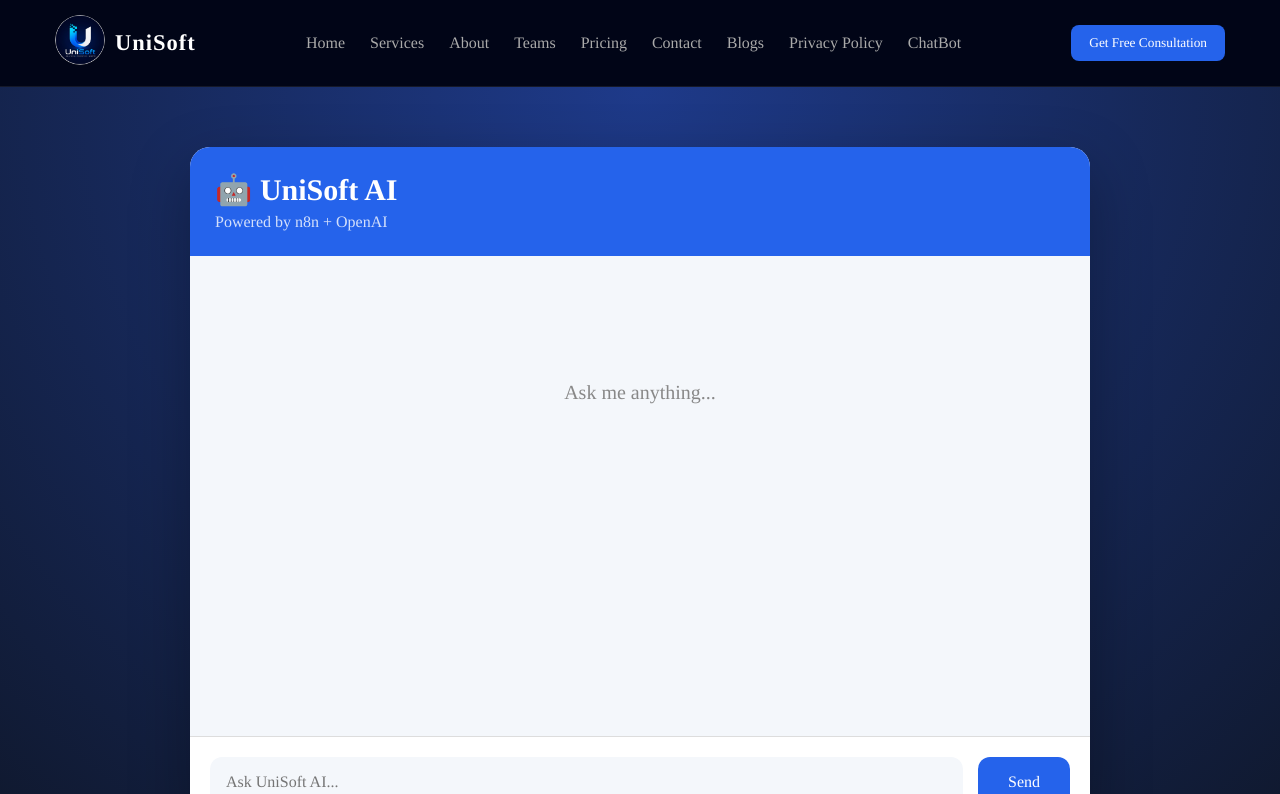
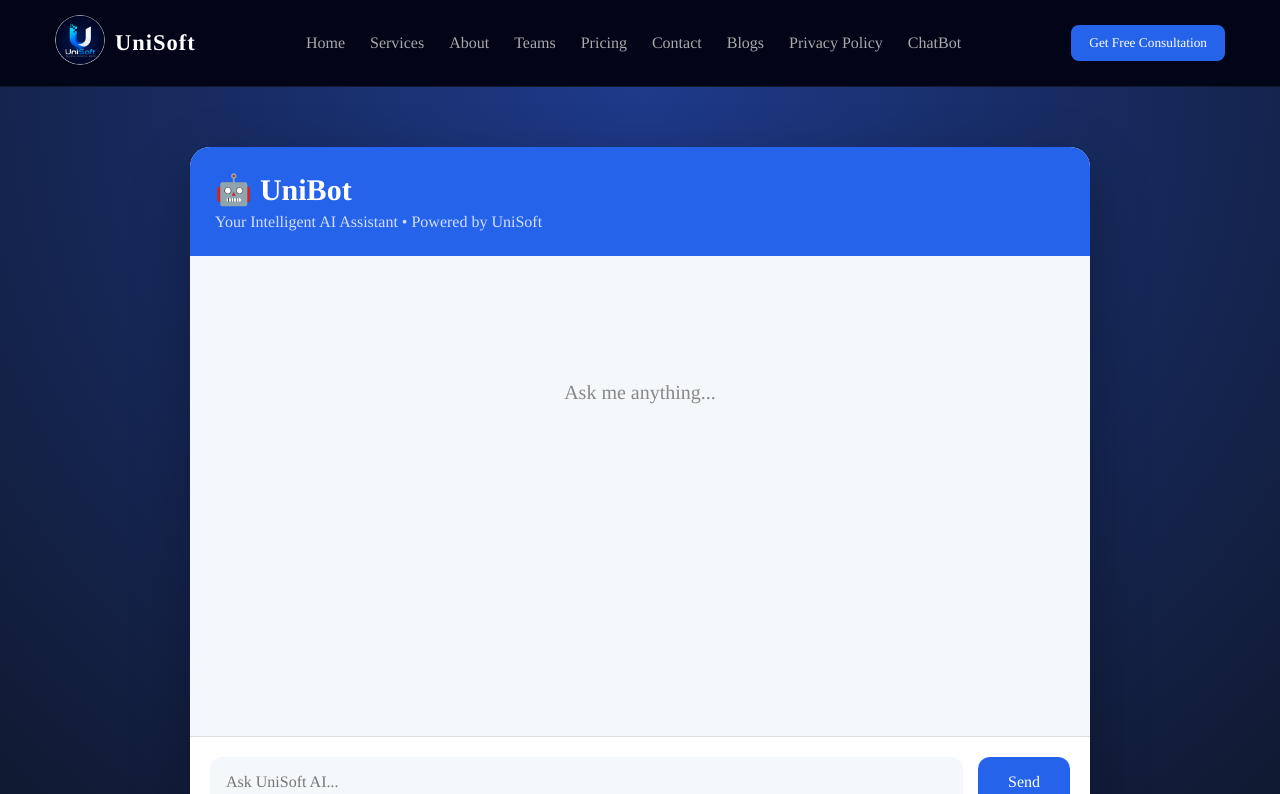
Before and after one commit to ShaniBhai786/UniSoft_Agency, a Next.js app: page /chatbot in a window 1280 px wide. Shown: the top 794 px of the page. Built offline with nearby package versions, Linux system fonts and the light colour scheme; a web font is replaced by a local one.

Commit message:
feat: update header title and description for ChatBot

```diff
--- a/src/app/chatbot/page.jsx
+++ b/src/app/chatbot/page.jsx
@@ -70,8 +70,8 @@
       <div className="chatCard">
 
         <div className="header">
-          <h1>🤖 UniSoft AI</h1>
-          <p>Powered by n8n + OpenAI</p>
+          <h1>🤖 UniBot</h1>
+          <p>Your Intelligent AI Assistant • Powered by UniSoft</p>
         </div>
 
         <div className="messages">
```
